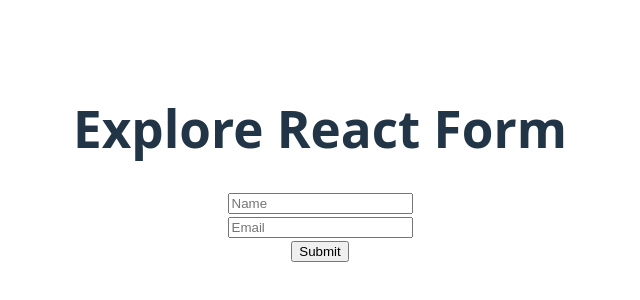
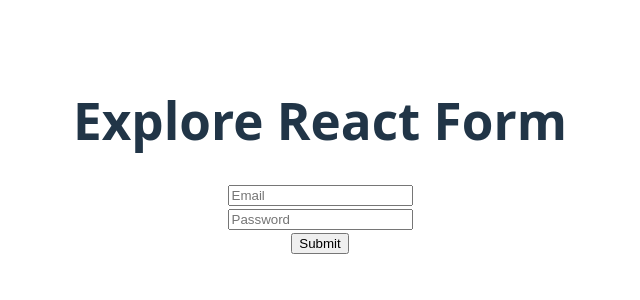
Before and after one commit to mdmhrz/explore-react-form, a React (Vite) app: page / in a window 1280 px wide. Shown: the part 236-536 px from the top of the page, without its empty margins (320-960 px from the left). Built offline with nearby package versions, Linux system fonts and the light colour scheme.

Commit message:
Controlled Form using onchange default value and handleOnchage function

```diff
--- a/src/App.jsx
+++ b/src/App.jsx
@@ -1,4 +1,5 @@
 import './App.css'
+import ControlledField from './components/SimpleForm/ControlledField/ControlledField'
 import FormAction from './components/SimpleForm/FormAction/FormAction'
 // import SimpleForm from './components/SimpleForm/SimpleForm'
 
@@ -10,7 +11,8 @@
 
       <h1>Explore React Form</h1>
       {/* <SimpleForm></SimpleForm> */}
-      <FormAction></FormAction>
+      {/* <FormAction></FormAction> */}
+      <ControlledField></ControlledField>
     </>
   )
 }
--- /dev/null
+++ b/src/components/SimpleForm/ControlledField/ControlledField.jsx
@@ -0,0 +1,45 @@
+import React, { useState } from 'react';
+
+const ControlledField = () => {
+
+    const [password, setPassword] = useState('');
+    const [error, setError] = useState('');
+
+    const handleSubmit = (e) => {
+        e.preventDefault();
+        if (password.length < 6) {
+            setError('Password must be 6 characters or longer')
+        }
+        else {
+            setError('')
+        }
+    }
+
+    const handlePasswordOnChange = e => {
+        setPassword(e.target.value);
+
+        // if (password.length < 6) {
+        //     setError('Password must be 6 characters or longer')
+        // }
+        // else {
+        //     setError('')
+        // }
+    }
+
+    return (
+        <div>
+            <form onSubmit={handleSubmit}>
+                <input type="email" name="email" placeholder='Email' required />
+                <br />
+                <input type="password" onChange={handlePasswordOnChange} defaultValue={password} name="password" placeholder='Password' required />
+                <br />
+                <input type="submit" value="Submit" />
+                <p style={{ color: 'red' }}>
+                    <small>{error}</small>
+                </p>
+            </form>
+        </div>
+    );
+};
+
+export default ControlledField;
```
